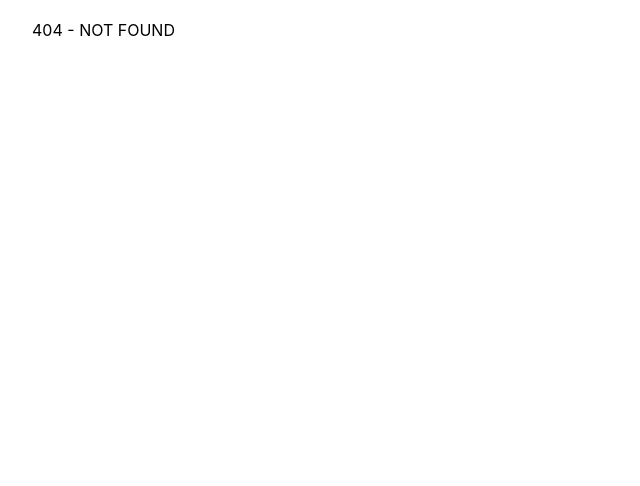
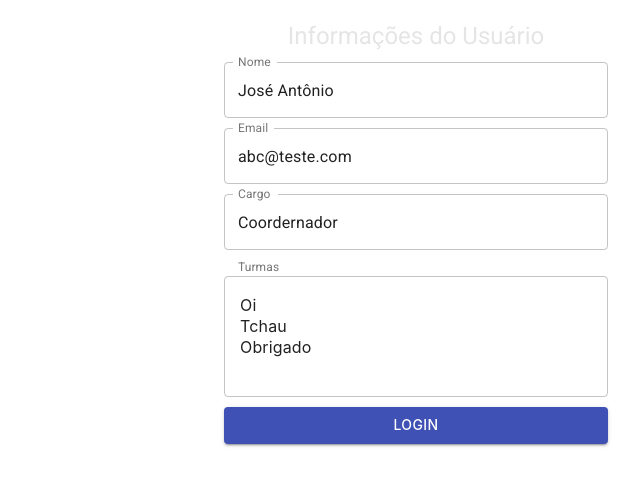
Before and after one commit to jonathan-sengel/sga_alunos_reactjs, a React (Create React App) app: page /user in a window 1280 px wide. Before the commit this address had no page. Shown: the top 486 px of the page, without its empty margins (224-864 px from the left). Built offline with nearby package versions, Linux system fonts and the light colour scheme; a web font is replaced by a local one; what miragejs would draw is missing.

Commit message:
tela de detalhes usuário

```diff
--- a/src/App.js
+++ b/src/App.js
@@ -5,6 +5,7 @@ import EditPage from "./pages/EditPage";
 import HomePage from "./pages/HomePage";
 import LoginPage from "./pages/LoginPage";
 import RegisterPage from "./pages/RegisterPage";
+import UserPage from "./pages/UserPage";
 import { APIProvider } from "./providers/Api";
 
 class App extends React.Component {
@@ -39,6 +40,9 @@ class App extends React.Component {
             <Route path="/login">
               <LoginPage />
             </Route>
+            <Route path="/user">
+              <UserPage />
+            </Route>
             <Route>404 - NOT FOUND</Route>
           </Switch>
         </Router>
--- a/src/components/HeaderComponent.jsx
+++ b/src/components/HeaderComponent.jsx
@@ -13,6 +13,8 @@ class HeaderComponent extends React.Component {
 
   render() {
     return (
+      <>
+        <Box>Olá Richard</Box>
         <AppBar position="static" color="primary">
           <Toolbar>
             <Box flexGrow={1}>
@@ -23,6 +25,7 @@ class HeaderComponent extends React.Component {
             </Link>
           </Toolbar>
         </AppBar>
+      </>
     );
   }
 }
--- a/src/pages/LoginPage.jsx
+++ b/src/pages/LoginPage.jsx
@@ -14,8 +14,8 @@ class LoginPage extends React.Component {
         <TextField
           name="login"
           id="login"
-          variant=" outlined"
-          label="E-m ail"
+          variant="outlined"
+          label="E-mail"
           autoComplete="off"
           required
         />
--- /dev/null
+++ b/src/pages/UserPage.jsx
@@ -0,0 +1,66 @@
+import { Typography, Box, Button, TextField, Select, InputLabel } from "@material-ui/core";
+import React from "react";
+
+class UserPage extends React.Component {
+  render() {
+    return (
+      <Box width="50%" marginX="auto" display="flex" flexDirection="column" gridGap={10}>
+        <Typography component="h1" variant="h5" align="center">
+          Informações do Usuário
+        </Typography>
+        <TextField
+          name="name"
+          id="name"
+          variant="outlined"
+          label="Nome"
+          autoComplete="off"
+          defaultValue="José Antônio"
+          inputProps={{ readOnly: true }}
+        />
+        <TextField
+          type="email"
+          name="email"
+          id="email"
+          variant="outlined"
+          label="Email"
+          defaultValue="abc@teste.com"
+          inputProps={{ readOnly: true }}
+        />
+        <TextField
+          name="position"
+          id="position"
+          variant="outlined"
+          label="Cargo"
+          defaultValue="Coordernador"
+          inputProps={{ readOnly: true }}
+        />
+        <Box>
+          <Box paddingLeft={1.8}>
+            <InputLabel shrink id="ois">
+              Turmas
+            </InputLabel>
+          </Box>
+          <Select
+            multiple
+            native
+            variant="outlined"
+            labelId="ois"
+            displayEmpty
+            inputProps={{ readOnly: true }}
+            fullWidth
+          >
+            <option>Oi</option>
+            <option>Tchau</option>
+            <option>Obrigado</option>
+          </Select>
+        </Box>
+
+        <Button variant="contained" color="primary">
+          Login
+        </Button>
+      </Box>
+    );
+  }
+}
+
+export default UserPage;
```
Lines whose indentation alone changed are shown as unchanged.
